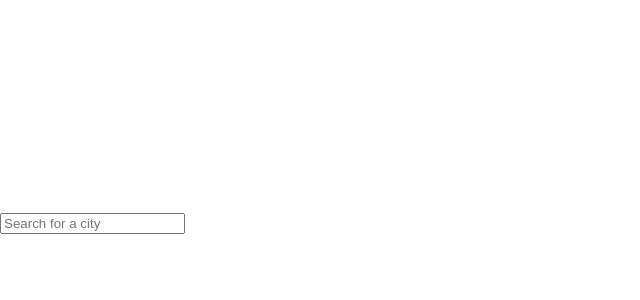
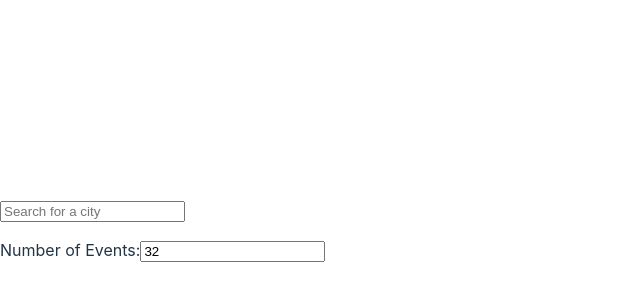
Before and after one commit to zhasan90/meet, a React (Vite) app: page / in a window 1280 px wide. Shown: the part 170-470 px from the top of the page, without its empty margins (0-640 px from the left). Built offline with nearby package versions, Linux system fonts and the light colour scheme.

Commit message:
added numberofevents

```diff
--- a/src/App.jsx
+++ b/src/App.jsx
@@ -1,6 +1,7 @@
 import React from 'react'
 import EventList from './components/EventList';
 import CitySearch from './components/CitySearch';
+import NumberOfEvents from './components/NumberOfEvents';
 
 
 const App = () => {
@@ -10,6 +11,9 @@ const App = () => {
         <CitySearch />
         <EventList />
       </div>
+      <div id="number-of-events">
+        <NumberOfEvents />
+      </div>
     </div>
   );
 }
--- /dev/null
+++ b/src/components/NumberOfEvents.js
@@ -0,0 +1,23 @@
+import React, { useState } from 'react';
+
+const NumberOfEvents = () => {
+    const [numberOfEvents, setNumberOfEvents] = useState(32);
+
+    const handleInputChange = (event) => {
+        const value = event.target.value;
+        setNumberOfEvents(Number(value));
+    };
+    return (
+        <div className="NumberOfEvents">
+            <label htmlFor="number-of-events">Number of Events:</label>
+            <input
+                type="number"
+                id="number-of-events"
+                value={numberOfEvents}
+                onChange={handleInputChange}
+            />
+        </div>
+    );
+};
+
+export default NumberOfEvents;
```
Also changed, not shown: 2 other files (tests, documents, lock files or other folders).
